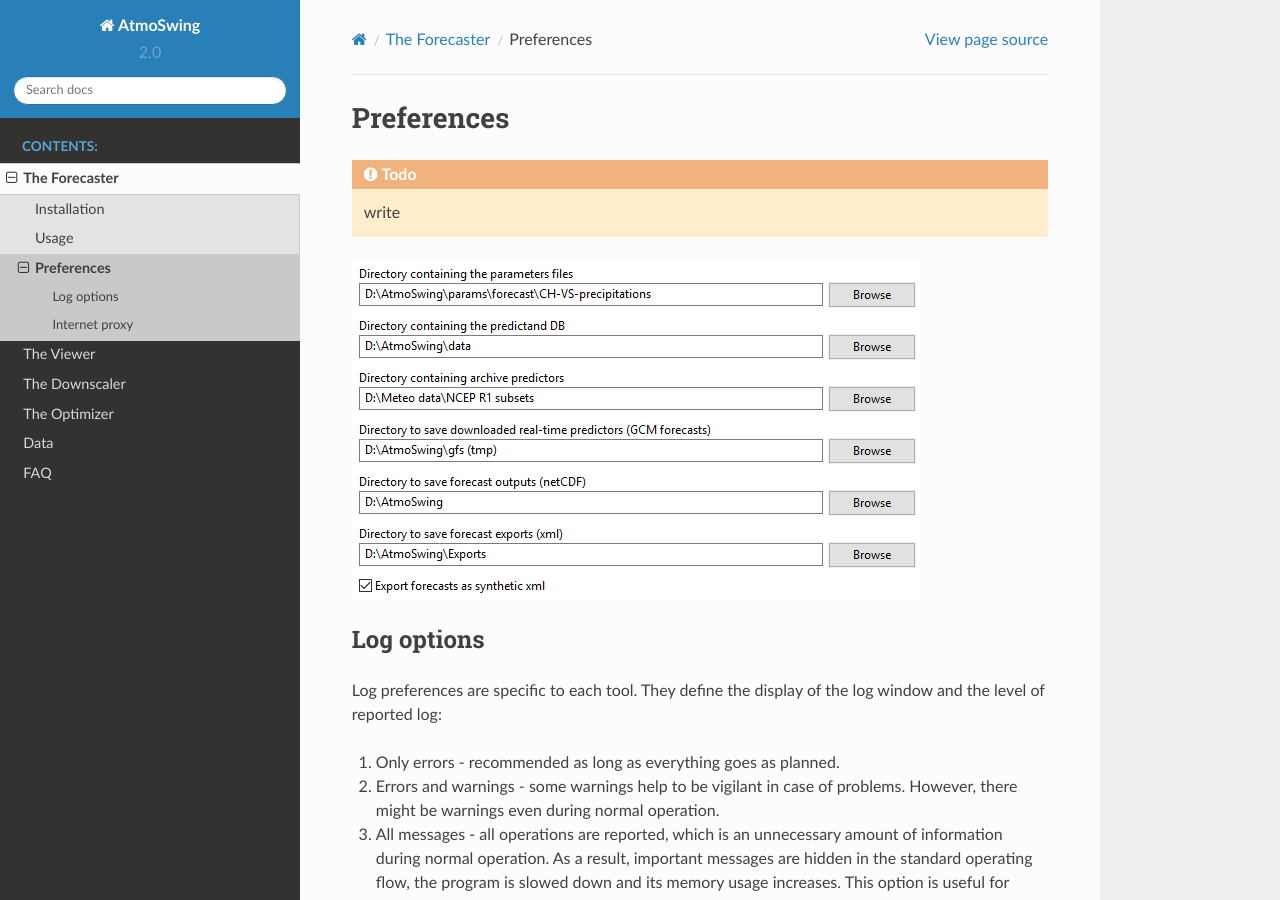
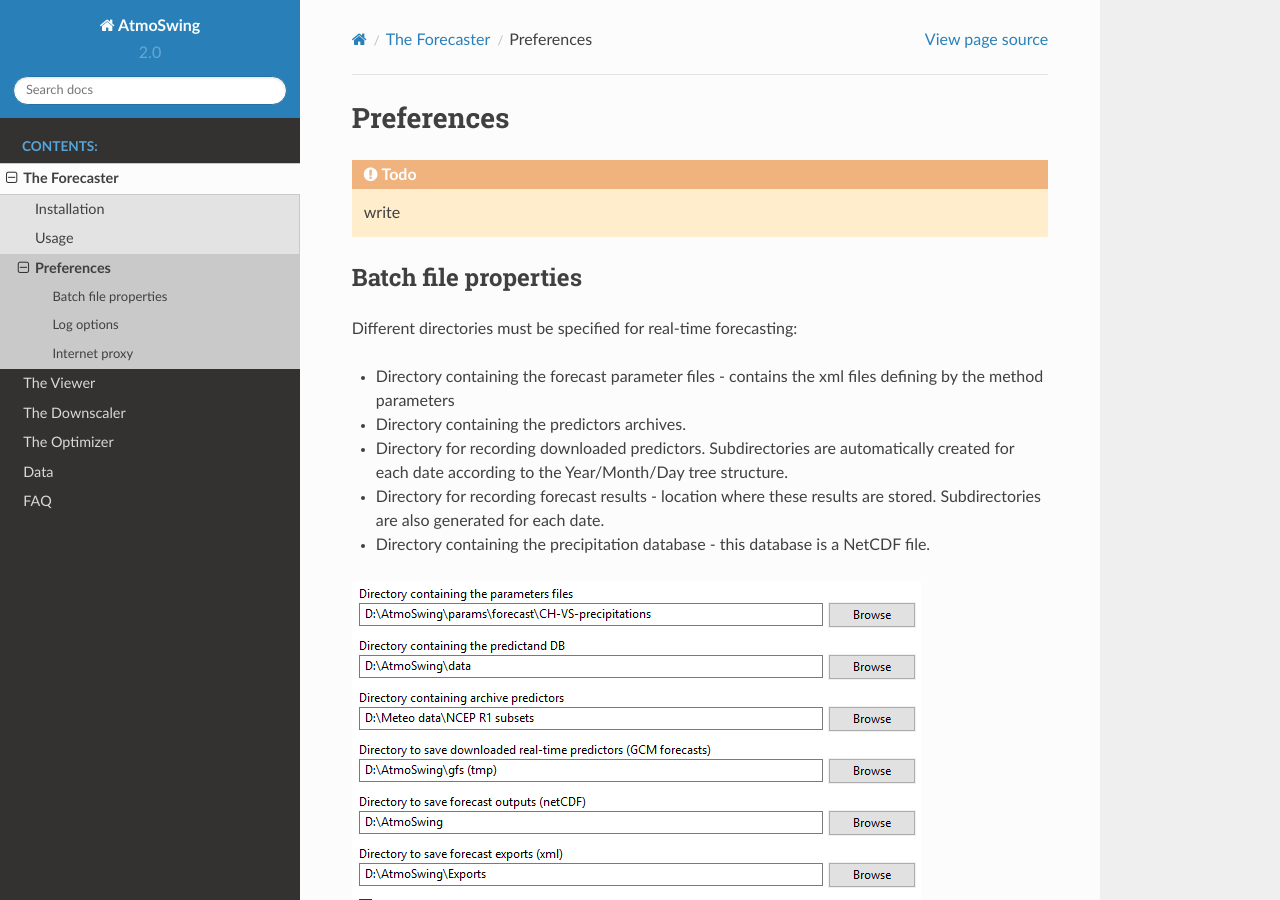
Before and after one commit to atmoswing/atmoswing-user-manual, a Sphinx documentation site: the page built from docs/app-forecaster/preferences.rst, in a window 1280 px wide and 900 px high. Built offline with Sphinx 7.4.7 and the Read the Docs theme 2.0.0, drawn with Linux system fonts in a browser that asks for light colours; pages that are not in the unit, such as notebooks, are missing from menus.

Commit message:
Update preferences.rst

```diff
--- a/docs/app-forecaster/preferences.rst
+++ b/docs/app-forecaster/preferences.rst
@@ -2,6 +2,17 @@
 ===========
 
 .. todo:: write
+
+Batch file properties
+---------------------
+
+Different directories must be specified for real-time forecasting:
+
+* Directory containing the forecast parameter files - contains the xml files defining by the method parameters
+* Directory containing the predictors archives.
+* Directory for recording downloaded predictors. Subdirectories are automatically created for each date according to the Year/Month/Day tree structure.
+* Directory for recording forecast results - location where these results are stored. Subdirectories are also generated for each date.
+* Directory containing the precipitation database - this database is a NetCDF file.
 
 .. image:: img/preferences-paths-forecasting.png
 
```
